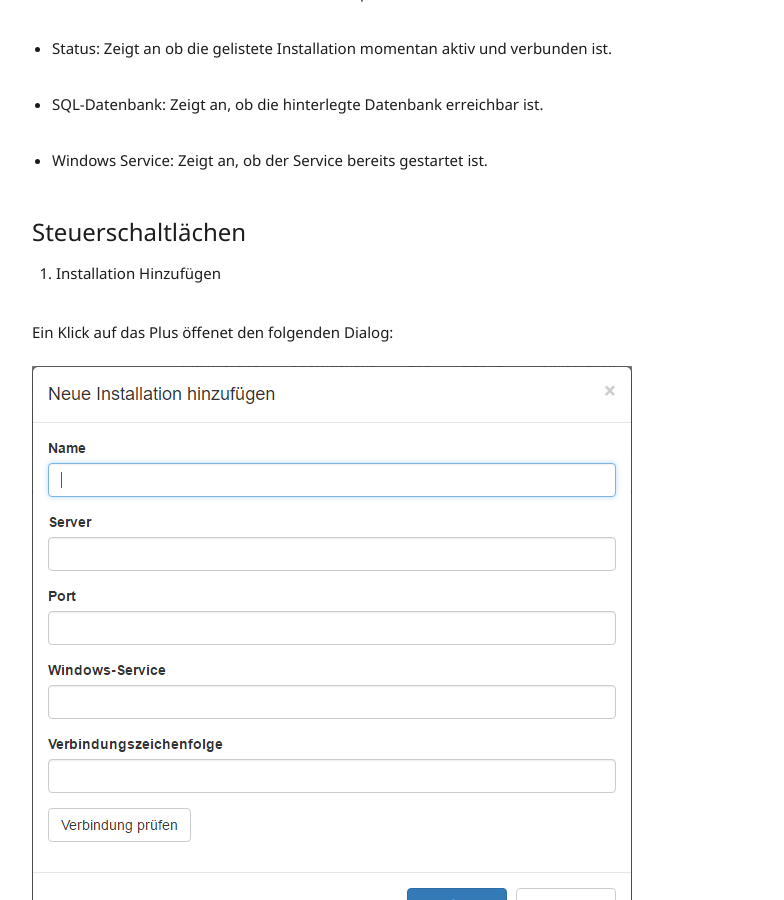
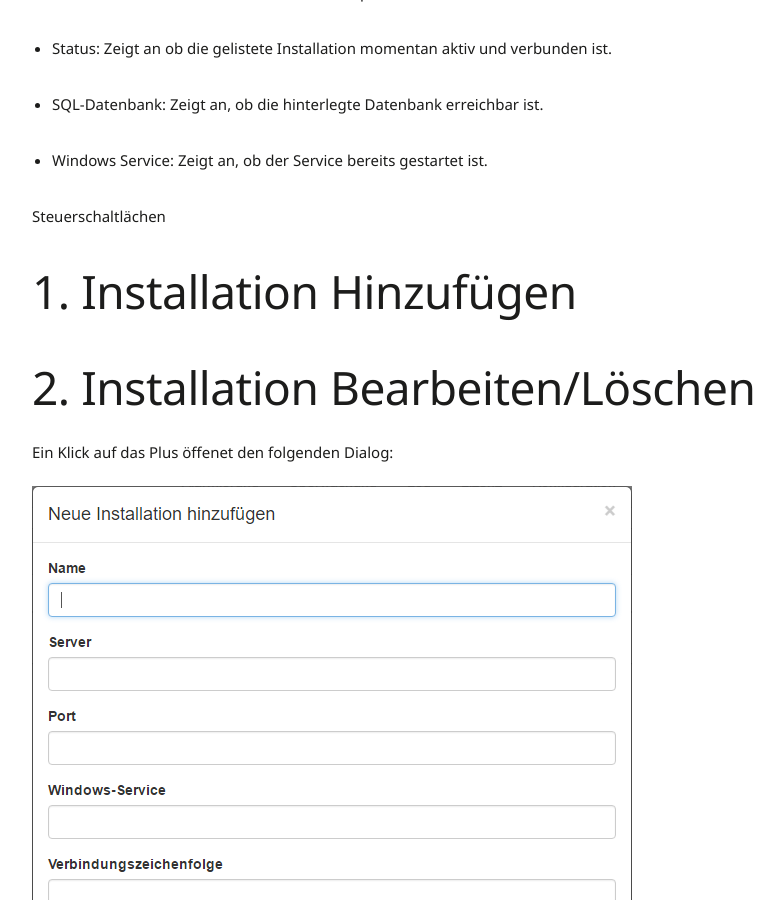
Before and after one commit to primesoft-group/oneconnexx-docs, a Jekyll site: the page built from _pages/webclient/de/installation.md, in a window 1280 px wide and 900 px high, scrolled down 866 px. Shown: the whole window, without its empty margins (42-826 px from the left). Built offline with Jekyll 4.4.1, drawn with Linux system fonts in a browser that asks for light colours; nearby versions of some CDN libraries; some web fonts are replaced.

Commit message:
Arbeit an Installation Seite

```diff
--- a/_pages/webclient/de/installation.md
+++ b/_pages/webclient/de/installation.md
@@ -23,9 +23,12 @@ In der Übersicht über die Installationen werden alle Installationen Angezeigt.
 
 * Windows Service: 	Zeigt an, ob der Service bereits gestartet ist.
 
-#### Steuerschaltlächen
+ Steuerschaltlächen
 
- 1. Installation Hinzufügen
+## 1. Installation Hinzufügen
+
+
+## 2. Installation Bearbeiten/Löschen
 
  Ein Klick auf das Plus öffenet den folgenden Dialog:
 
```
